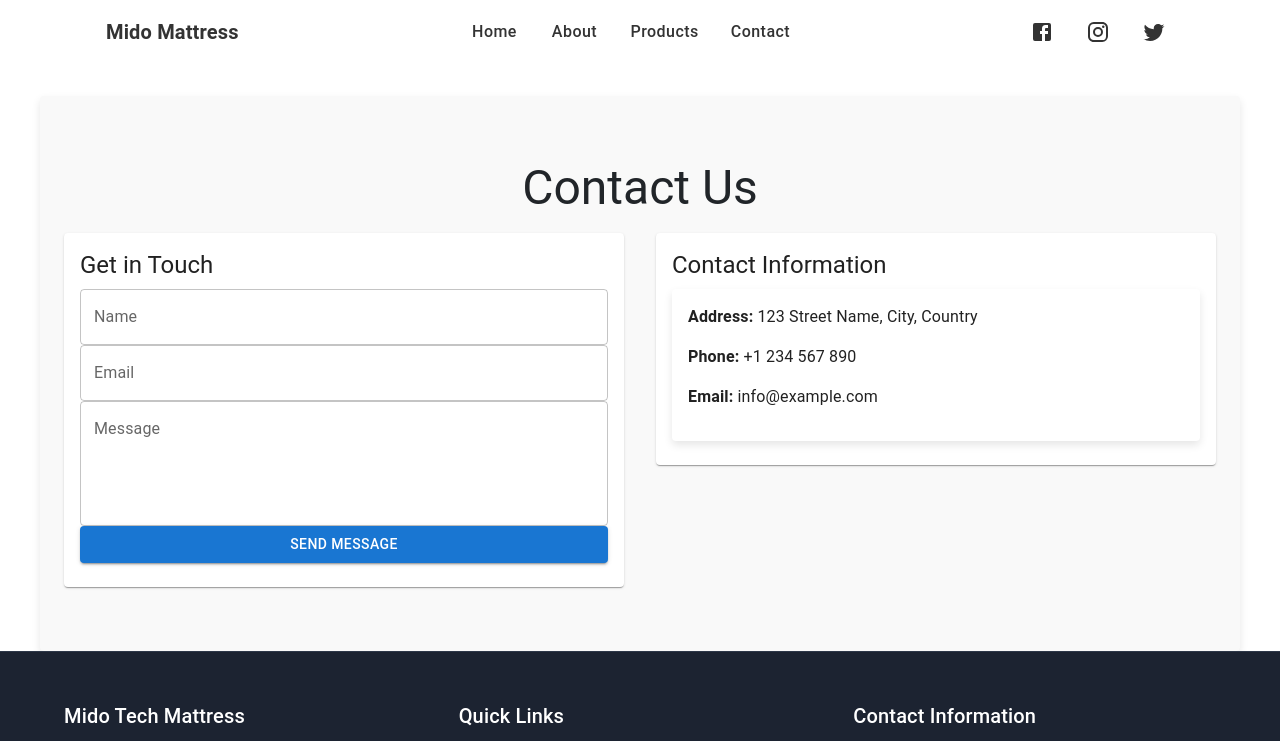
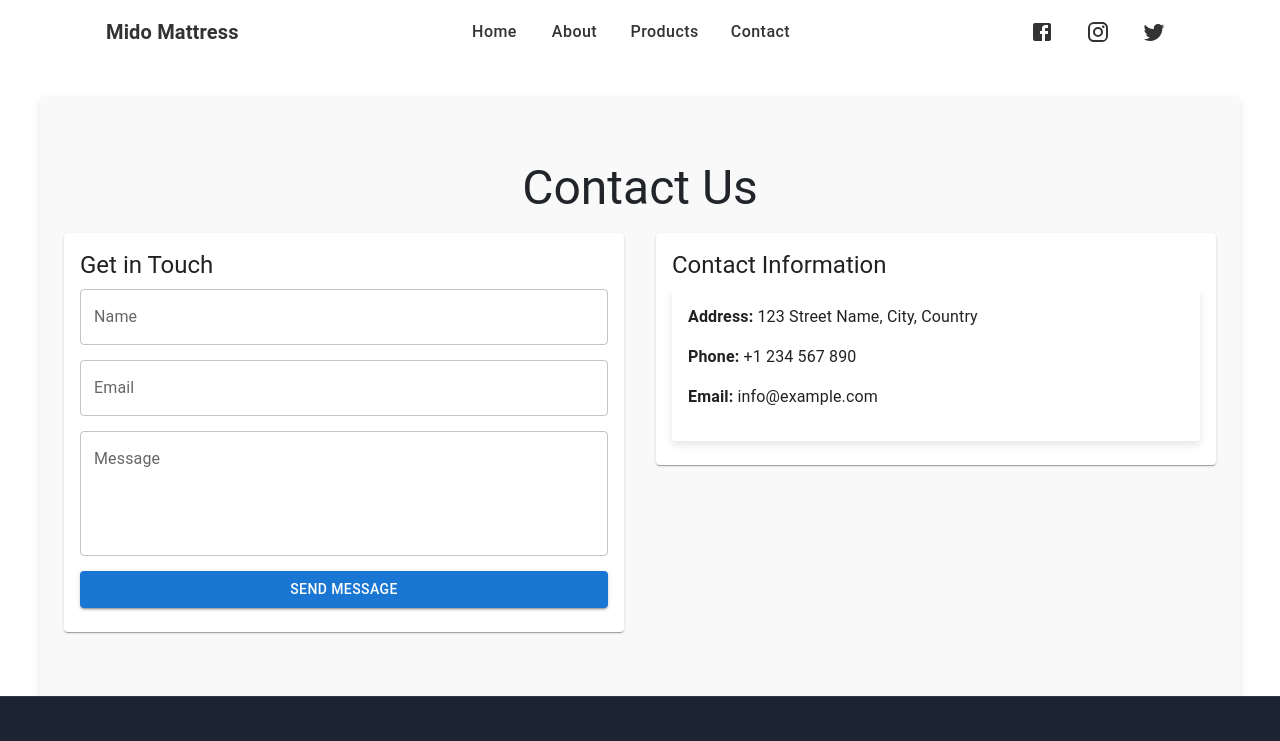
Before and after one commit to Acmeflaretec/mido, a React (Vite) app in the folder midoclient/: page /contact in a window 1280 px wide. Shown: the top 741 px of the page. Built offline with nearby package versions, Linux system fonts and the light colour scheme; the HTML template or start-up script is replaced by a standard one.

Commit message:
add space to the inputboxes

```diff
--- a/midoclient/src/pages/ContactUs.jsx
+++ b/midoclient/src/pages/ContactUs.jsx
@@ -25,7 +25,7 @@ const FormBox = styled(Box)(({ theme }) => ({
   display: 'flex',
   flexDirection: 'column',
   '& > *': {
-    margin: theme.spacing(1), // Adjusted spacing here
+    margin: theme.spacing(5),
   },
 }));
 
@@ -52,9 +52,9 @@ function ContactUs() {
                   Get in Touch
                 </Typography>
                 <FormBox>
-                  <TextField label="Name" variant="outlined"  fullWidth />
-                  <TextField label="Email" variant="outlined" fullWidth />
-                  <TextField label="Message" variant="outlined" fullWidth multiline rows={4} />
+                  <TextField label="Name" variant="outlined" style={{marginBottom:'15px'}}  fullWidth />
+                  <TextField label="Email" variant="outlined" style={{marginBottom:'15px'}}  fullWidth />
+                  <TextField label="Message" variant="outlined" style={{marginBottom:'15px'}}  fullWidth multiline rows={4} />
                   <Button variant="contained" color="primary">Send Message</Button>
                 </FormBox>
               </CardContent>
```
